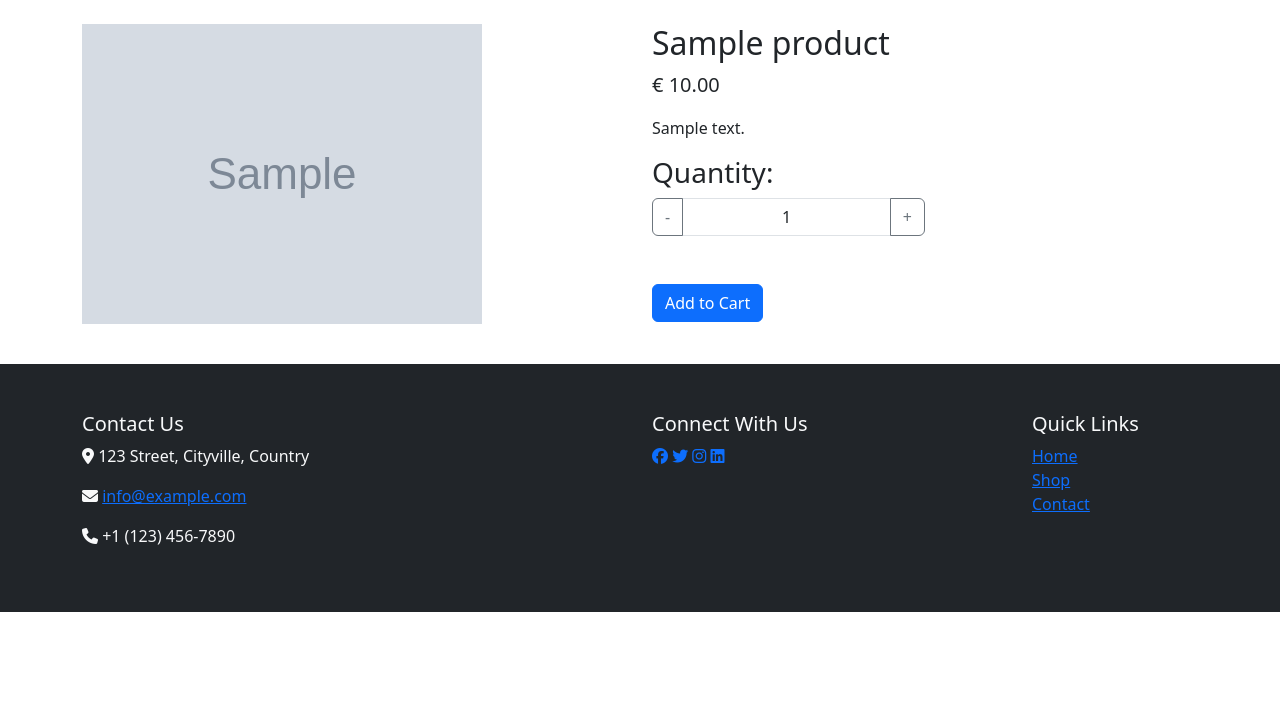
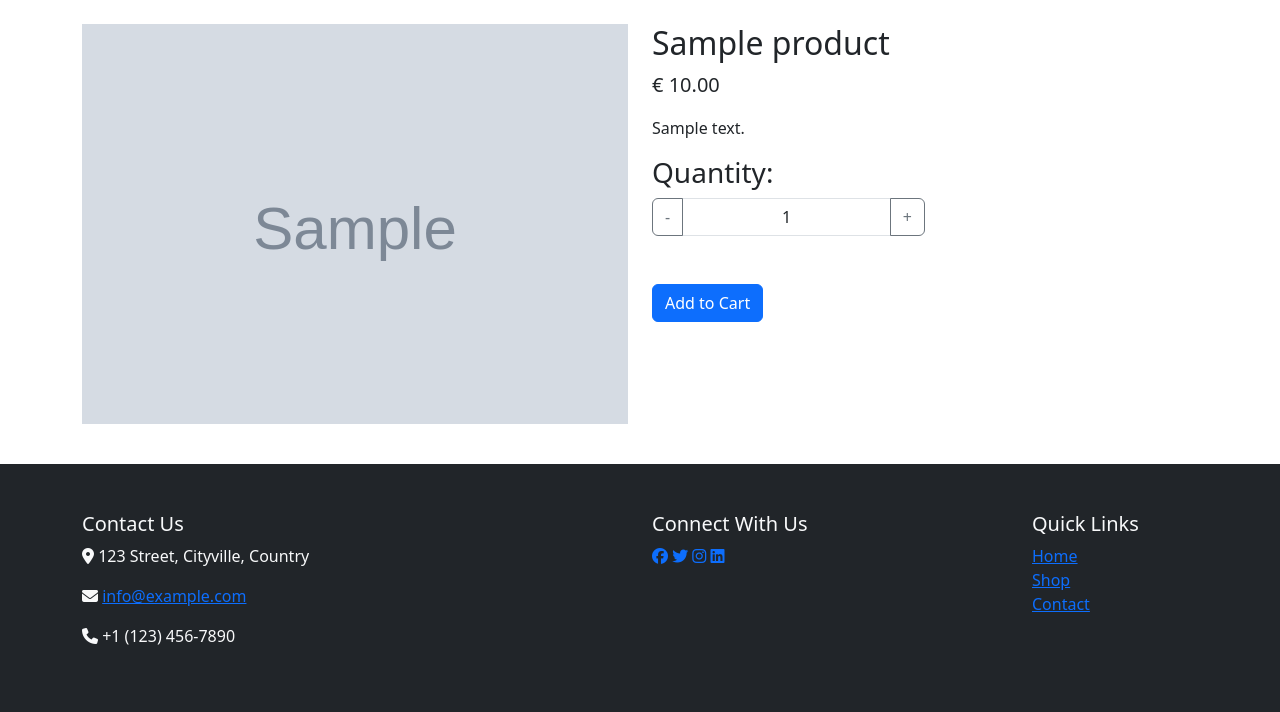
Before and after one commit to AmeenNoor/halal-shop, a Django app: page /products/1/ in a window 1280 px wide. Shown: the part 160-872 px from the top of the page. Before the commit the page ends 772 px from the top, so only its background shows below. Run offline with Django 3.2, Linux system fonts and the light colour scheme; tables that the repository leaves empty hold one stand-in row (values such as "Sample post"); grey boxes marked "Sample" are stand-in pictures; some libraries are stand-ins or nearby versions.

Commit message:
Add consistent image styling and responsive design to product images

```diff
--- a/products/templates/products/product_detail.html
+++ b/products/templates/products/product_detail.html
@@ -5,7 +5,9 @@
   <div class="row">
     <!-- Product Image Section -->
     <div class="col-md-6 mb-3">
-        <img src="{{ product.image.url }}" alt="{{ product.name }}" class="img-fluid">
+      <div class="product-image-container">
+        <img src="{{ product.image.url }}" alt="{{ product.name }}" class="img-fluid product-image">
+      </div>
     </div>
 
     <!-- Product Details Section -->
@@ -19,7 +21,8 @@
         {% csrf_token %}
         <div class="input-group mb-5 w-50">
           <button class="btn btn-outline-secondary" type="button" onclick="decrementQuantity()">-</button>
-            <input type="text" class="form-control text-center" placeholder="Quantity" aria-label="Quantity" name="quantity" id="quantity" value="1" min="1">
+          <input type="text" class="form-control text-center" placeholder="Quantity" aria-label="Quantity"
+            name="quantity" id="quantity" value="1" min="1">
           <button class="btn btn-outline-secondary" type="button" onclick="incrementQuantity()">+</button>
         </div>
 
--- a/static/css/base.css
+++ b/static/css/base.css
@@ -1,3 +1,36 @@
+/*----------------------------------------------------------------------------*/
+/*----------------------------------------------------------------------------*/
+/*--------------------------- Product_list page  -----------------------------*/
+/*----------------------------------------------------------------------------*/
+/*----------------------------------------------------------------------------*/
+
+.card-img-top {
+    height: 250px;
+    object-fit: cover;
+}
+
+/*----------------------------------------------------------------------------*/
+/*----------------------------------------------------------------------------*/
+/*-------------------------- Product_detail page  ----------------------------*/
+/*----------------------------------------------------------------------------*/
+/*----------------------------------------------------------------------------*/
+
+.product-image-container {
+    height: 400px;
+    overflow: hidden;
+}
+
+.product-image {
+    width: 100%;
+    height: auto;
+}
+
+/*----------------------------------------------------------------------------*/
+/*----------------------------------------------------------------------------*/
+/*---------------------------- Bootstrap toasts  -----------------------------*/
+/*----------------------------------------------------------------------------*/
+/*----------------------------------------------------------------------------*/
+
 .toast-container {
     top: 76px;
     z-index: 99999999999;
@@ -17,4 +50,8 @@
     .toast-container {
         top: 156px;
     }
+
+    #homeCarousel img {
+        height: 400px !important;
+    }
 }
```
Lines whose indentation alone changed are shown as unchanged.
